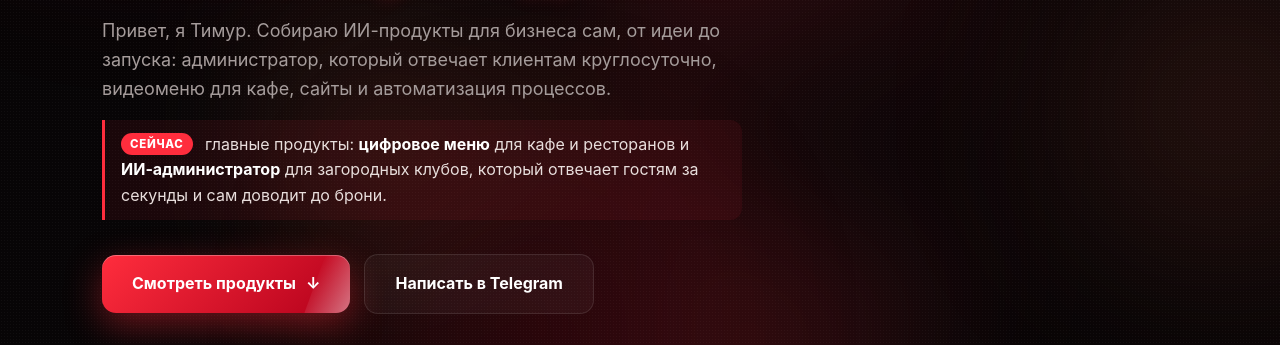
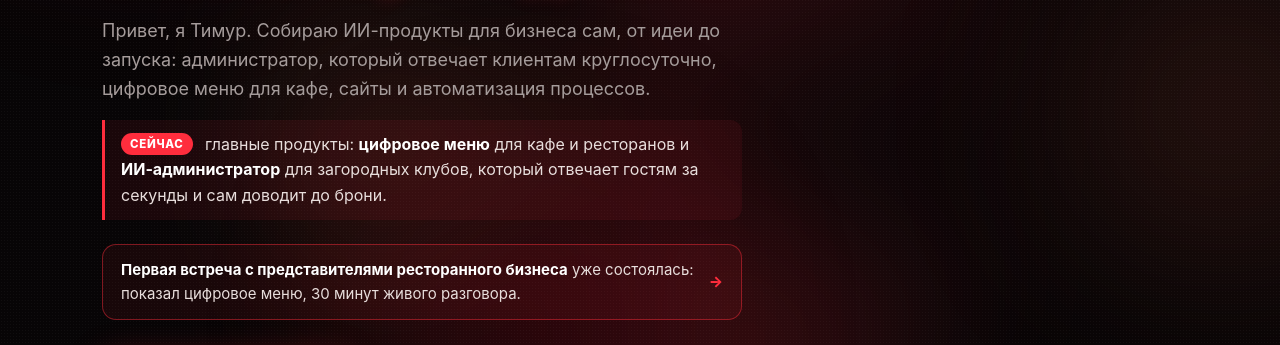
Before and after one commit to vavilov10tim-oss/vavilov10tim-oss.github.io, a plain HTML site: page index.html in a window 1280 px wide. Shown: the part 403-748 px from the top of the page. Drawn offline with Linux system fonts and the light colour scheme; animation ran at ten frames a second.

Commit message:
Плашка про первую встречу с ресторанным бизнесом на главном экране

```diff
--- a/index.html
+++ b/index.html
@@ -445,6 +445,16 @@
         .hero-now span { display: inline-block; margin-right: 8px; padding: 2px 9px; border-radius: 999px; background: var(--red);
             color: #fff; font-size: 11.5px; font-weight: 800; letter-spacing: 0.06em; text-transform: uppercase; vertical-align: 2px; }
         .hero-now b { color: #fff; }
+        .hero-meet {
+            display: flex; align-items: center; gap: 12px; margin: -10px 0 28px; padding: 13px 18px;
+            border-radius: 14px; border: 1px solid rgba(255,45,61,0.45); background: rgba(255,45,61,0.07);
+            color: #e8dedc; text-decoration: none; font-size: 15px; max-width: 640px;
+            transition: border-color 0.25s ease, box-shadow 0.25s ease, transform 0.25s var(--ease);
+        }
+        .hero-meet:hover { border-color: rgba(255,45,61,0.8); box-shadow: 0 0 30px rgba(255,45,61,0.25); transform: translateY(-2px); }
+        .hero-meet b { color: #fff; }
+        .hero-meet .m-arr { margin-left: auto; flex: none; color: var(--red); font-weight: 800; }
+        @media (max-width: 640px) { .hero-meet { margin: -4px 0 22px; font-size: 13.5px; padding: 11px 14px; } }
         @media (max-width: 640px) { .hero p.hero-now { margin-top: -10px; font-size: 14.5px; padding: 10px 12px; } }
 
         /* МЕНЮ: имя + кнопка, ниже полоса разделов с подсветкой текущего */
@@ -790,9 +800,11 @@
             <h1 id="heroTitle">Отдаю ИИ рутину, <span class="hot">на которой бизнес теряет деньги</span></h1>
 
 <p class="reveal">Привет, я Тимур. Собираю ИИ-продукты для бизнеса сам, от идеи до запуска:
-                администратор, который отвечает клиентам круглосуточно, видеоменю для кафе, сайты и автоматизация процессов.</p>
+                администратор, который отвечает клиентам круглосуточно, цифровое меню для кафе, сайты и автоматизация процессов.</p>
             <p class="hero-now reveal"><span>Сейчас</span> главные продукты: <b>цифровое меню</b> для кафе и ресторанов и <b>ИИ‑администратор</b>
                 для загородных клубов, который отвечает гостям за секунды и сам доводит до брони.</p>
+            <a class="hero-meet reveal" href="#meeting"><span><b>Первая встреча с представителями ресторанного бизнеса</b> уже состоялась:
+                показал цифровое меню, 30 минут живого разговора.</span><span class="m-arr">→</span></a>
 
             <div class="actions reveal">
                 <a class="btn magnetic" href="#products">Смотреть продукты <span class="arrow">↓</span></a>
@@ -1170,7 +1182,7 @@
                        Подумал, сколько клиентов они так теряют каждый день. Теперь это готовый продукт:
                        бот собран и работает на сервере, а я показываю демо загородным клубам Москвы и области.</p>
                 </div>
-                <div class="milestone spot reveal" style="position:relative">
+                <div class="milestone spot reveal" style="position:relative" id="meeting">
                     <div class="pin">6</div>
                     <div class="when">Ноябрь, сейчас</div>
                     <h3>Первая встреча с представителями ресторанного бизнеса</h3>
```
